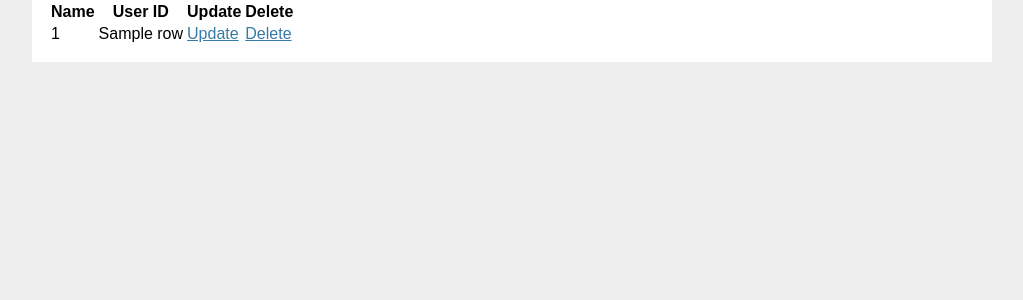
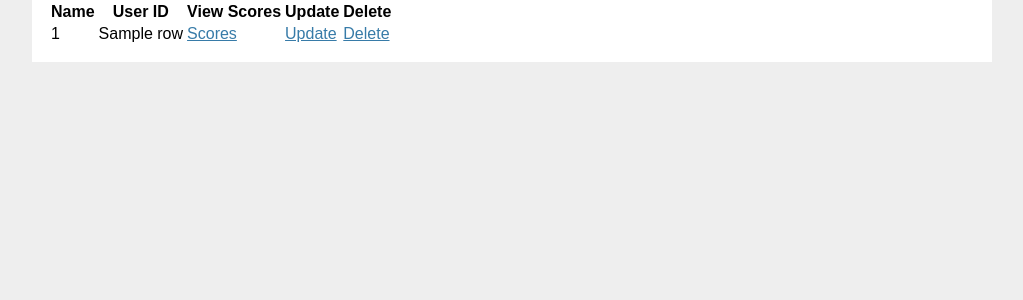
Before and after one commit to Jadams505/cmsc447-sp2024-Ragdoll, a Flask app: template Sprint3/code/src/databaseTesting/scores/templates/home.html in a window 1280 px wide. Shown: the part 91-391 px from the top of the page, without its empty margins (128-1151 px from the left). Run offline with Flask 3, Linux system fonts and the light colour scheme; the template is opened without the code that fills it: most values are stand-ins (such as "Sample title", 1, 10 or a date in 2020).

Commit message:
some finagling to get table output working

```diff
--- a/Sprint3/code/src/databaseTesting/scores/__init__.py
+++ b/Sprint3/code/src/databaseTesting/scores/__init__.py
@@ -36,7 +36,7 @@ def create_app(test_config=None):
     # a simple page that says hello
     @app.route('/hello')
     def hello():
-        return 'Hello, World!'
+        return 'I\'m not dead yet!'
 
     from . import database
     database.init_app(app)
--- a/Sprint3/code/src/databaseTesting/scores/create.py
+++ b/Sprint3/code/src/databaseTesting/scores/create.py
@@ -4,7 +4,7 @@ import scores.database as database;
 
 create = Blueprint("create", __name__, url_prefix="/create")
 
-@create.route("/", methods=["GET"])
+@create.route("/", methods=["GET", "POST"])
 def createIndex():
     try:
         return render_template("create/index.html", title="Create",)
--- a/Sprint3/code/src/databaseTesting/scores/home.py
+++ b/Sprint3/code/src/databaseTesting/scores/home.py
@@ -2,7 +2,7 @@ from flask import Blueprint, render_template, abort
 from jinja2 import TemplateNotFound;
 import scores.database as database;
 
-home = Blueprint("home", __name__, url_prefix="/")
+home = Blueprint("home", __name__, url_prefix="/home")
 
 @home.route("/", methods=["GET", "POST"])
 def homepage():
--- a/Sprint3/code/src/databaseTesting/scores/templates/home.html
+++ b/Sprint3/code/src/databaseTesting/scores/templates/home.html
@@ -1,27 +1,28 @@
 {% extends 'base.html' %}
 {% block header %}
   <h1>{% block title %}B.O.X.E.S. Data{% endblock %}</h1>
-    <a class="action" href="{{ url_for('scores.create') }}">Create New User</a>
+    <a class="action" href="{{ url_for('create.createIndex') }}">Create New User</a>
+{% endblock %}
 
-
-{% endblock %}
 {% block content %}
 <table>
   <thead>
   <tr>
       <th>Name</th>
       <th>User ID</th>
+      <th>View Scores</th>
       <th>Update</th>
       <th>Delete</th>
   </tr>
   </thead>
   <tbody>
-      {% for row in scores %}
+      {% for row in tableData %}
           <tr>
               <td>{{row[0]}}</td>
               <td>{{row[1]}}</td>
-              <td><a class="action" href="{{ url_for('scores.update', id=row[0]) }}">Update</a></td>
-              <td><a class="action" href="{{ url_for('scores.delete', id=row[0]) }}">Delete</a></td>
+              <td><a class="action" href="{{ url_for('home.scores', id=row[1]) }}">Scores</a></td>
+              <td><a class="action" href="{{ url_for('update.updateUser', id=row[1]) }}">Update</a></td>
+              <td><a class="action" href="{{ url_for('update.deleteUser', id=row[1]) }}">Delete</a></td>
           </tr>
       {% endfor %}
   </tbody>
```
